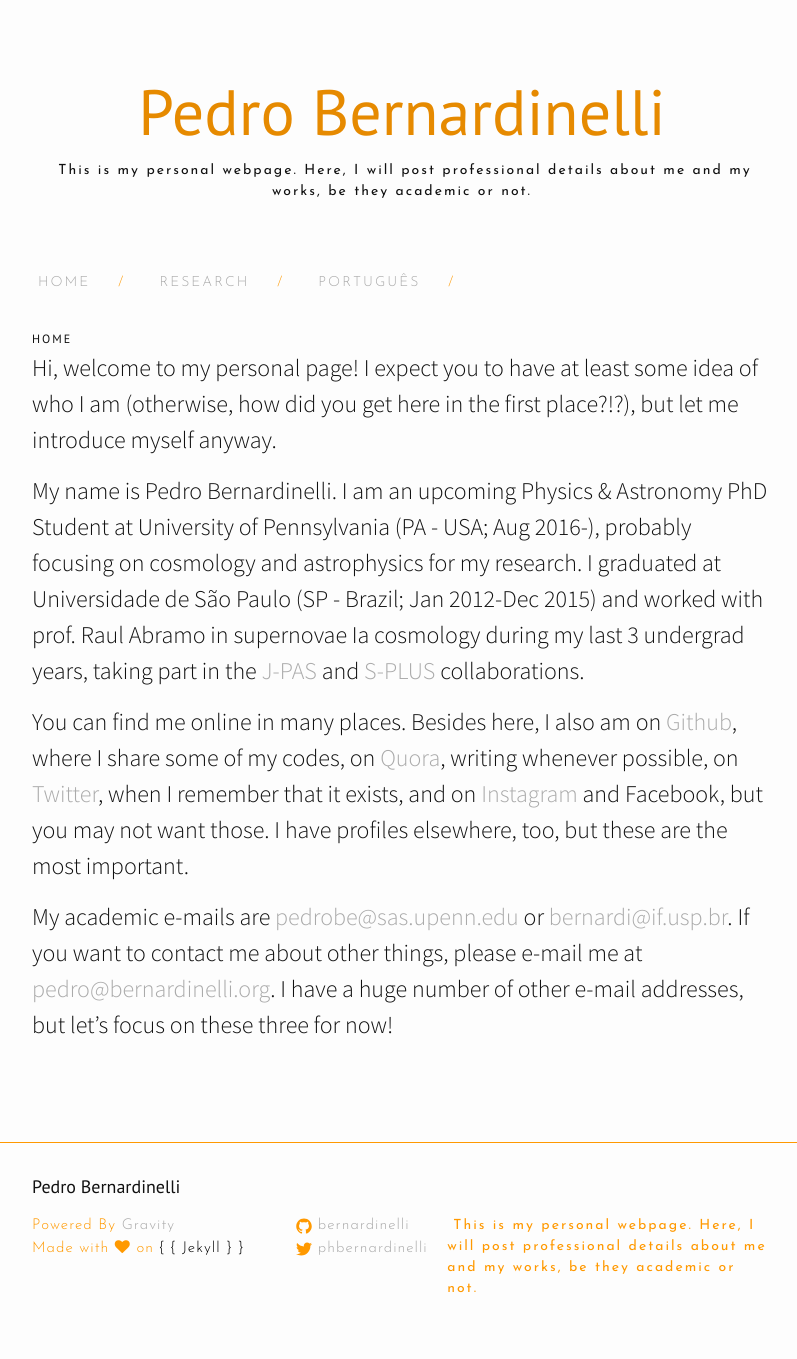
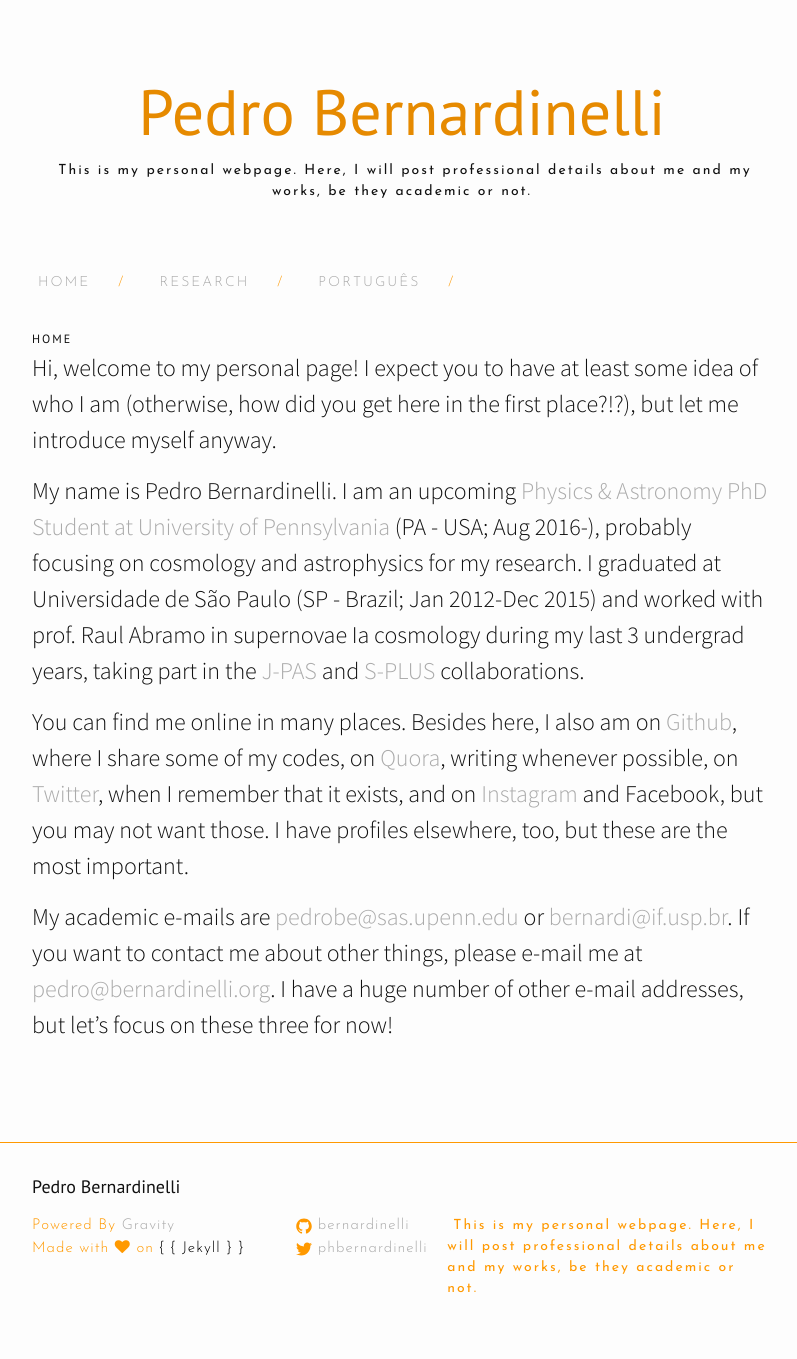
Before and after one commit to bernardinelli/bernardinelli.github.io, a Jekyll site: the page built from index.md, in a window 1280 px wide. Shown: the whole page, without its empty margins (238-1035 px from the left). Built offline with Jekyll 4.4.1, drawn with Linux system fonts in a browser that asks for light colours; nearby versions of some CDN libraries; part of the change alters nothing that is shown.

```diff
--- a/index.md
+++ b/index.md
@@ -5,7 +5,7 @@ title: Home
 
 Hi, welcome to my personal page! I expect you to have at least some idea of who I am (otherwise, how did you get here in the first place?!?), but let me introduce myself anyway.
 
-My name is Pedro Bernardinelli. I am an upcoming Physics & Astronomy PhD Student at University of Pennsylvania (PA - USA; Aug 2016-), probably focusing on cosmology and astrophysics for my research. I graduated at Universidade de São Paulo (SP - Brazil; Jan 2012-Dec 2015) and worked with prof. Raul Abramo in supernovae Ia cosmology during my last 3 undergrad years, taking part in the [J-PAS](http://j-pas.org/ "Javalambre Physics of the Accelerating Universe Astrophysical Survey") and [S-PLUS](http://www.iag.usp.br/labcosmos/en/s-plus/ "Southern Photometric Local Universe Survey") collaborations.
+My name is Pedro Bernardinelli. I am an upcoming [Physics & Astronomy PhD Student at University of Pennsylvania](https://www.physics.upenn.edu/people/graduate-students/pedro-henrique-bernardinelli) (PA - USA; Aug 2016-), probably focusing on cosmology and astrophysics for my research. I graduated at Universidade de São Paulo (SP - Brazil; Jan 2012-Dec 2015) and worked with prof. Raul Abramo in supernovae Ia cosmology during my last 3 undergrad years, taking part in the [J-PAS](http://j-pas.org/ "Javalambre Physics of the Accelerating Universe Astrophysical Survey") and [S-PLUS](http://www.iag.usp.br/labcosmos/en/s-plus/ "Southern Photometric Local Universe Survey") collaborations.
 
 You can find me online in many places. Besides here, I also am on [Github](https://github.com/bernardinelli "Pedro Bernardinelli"), where I share some of my codes, on [Quora](https://www.quora.com/profile/Pedro-Henrique-Bernardinelli "Pedro Bernardinelli"), writing whenever possible, on [Twitter](https://twitter.com/phbernardinelli), when I remember that it exists, and on [Instagram](https://www.instagram.com/pedrohbernardinelli/) and Facebook, but you may not want those. I have profiles elsewhere, too, but these are the most important.
 
```
